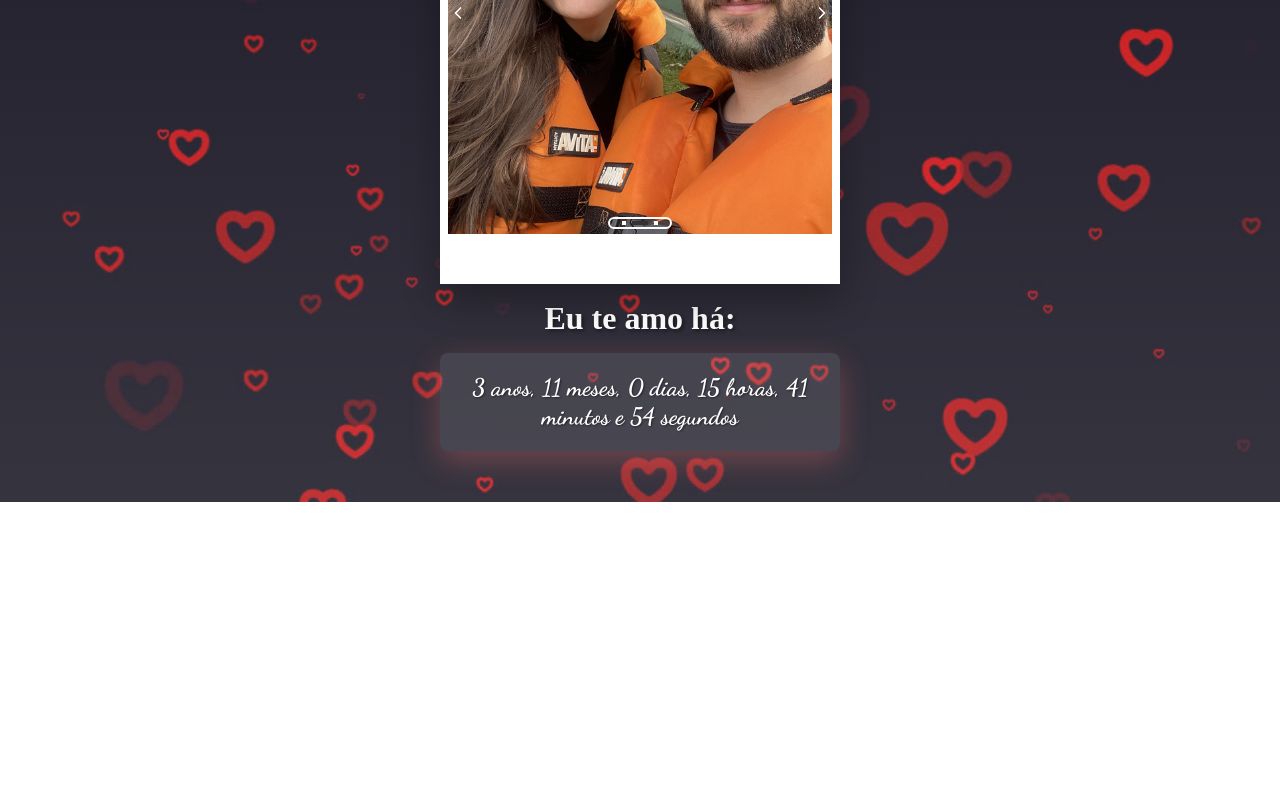
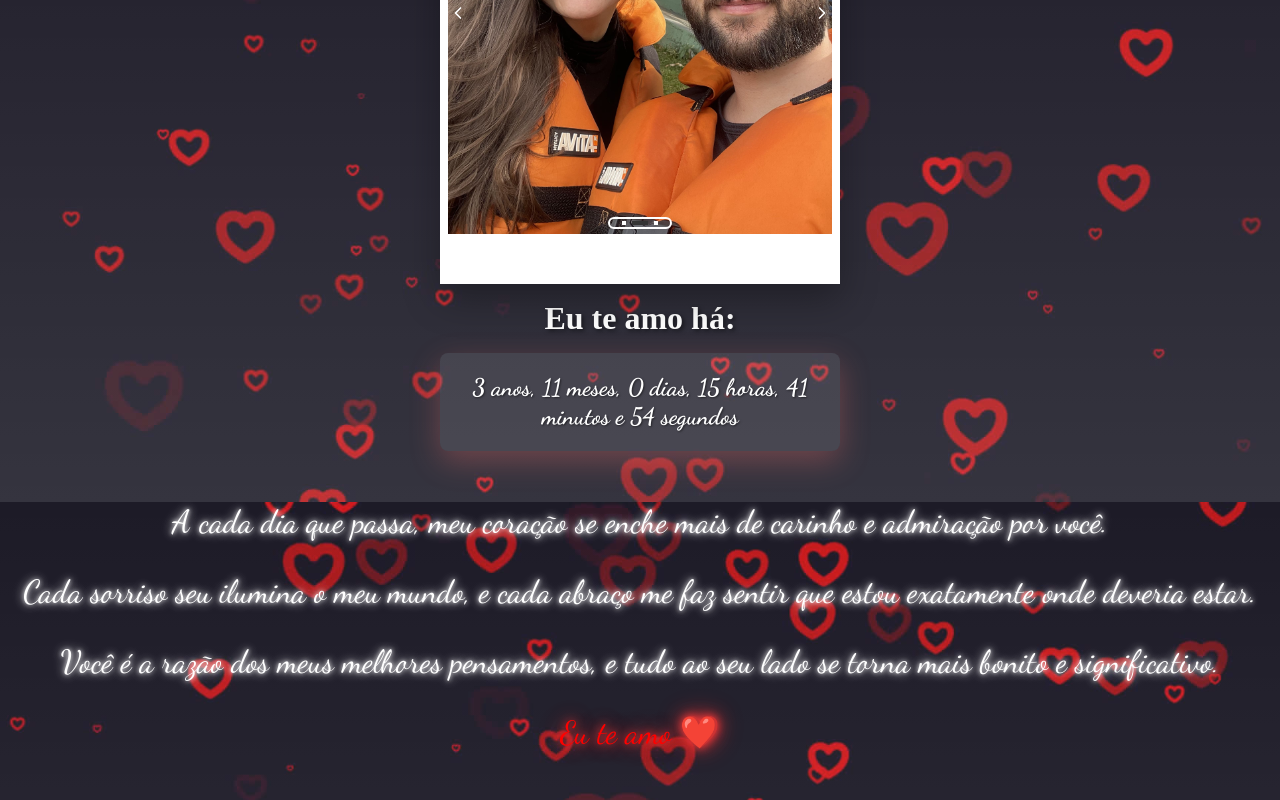
Before and after one commit to nicolasanunes/dedicatory, a Vue app: page / in a window 1280 px wide. Shown: the part 298-1098 px from the top of the page. Before the commit the page ends 800 px from the top, so only its background shows below. Built offline with nearby package versions, Linux system fonts and the light colour scheme; no server answers; a web font is replaced by a local one.

Commit message:
text added

```diff
--- a/package.json
+++ b/package.json
@@ -10,6 +10,7 @@
   "scripts": {
     "dev": "vite",
     "dev:https": "vite --host 192.168.10.19 --port 5173",
+    "dev:lhttps": "vite --host localhost --port 5173",
     "build": "vue-tsc -b && vite build",
     "preview": "vite preview"
   },
--- a/src/App.vue
+++ b/src/App.vue
@@ -694,5 +694,11 @@ onUnmounted(() => {
     <div class="time-contador">
       <h2>{{ years }} anos, {{ months }} meses, {{ days }} dias, {{ hours }} horas, {{ minutes }} minutos e {{ seconds }} segundos</h2>
     </div>
+    <div class="romantic-text">
+      <p>A cada dia que passa, meu coração se enche mais de carinho e admiração por você.</p>
+      <p>Cada sorriso seu ilumina o meu mundo, e cada abraço me faz sentir que estou exatamente onde deveria estar.</p>
+      <p>Você é a razão dos meus melhores pensamentos, e tudo ao seu lado se torna mais bonito e significativo.</p>
+      <p class="love-you-text">Eu te amo ❤️</p>
+    </div>
   </div>
 </template>
--- a/src/assets/css/layout.css
+++ b/src/assets/css/layout.css
@@ -34,9 +34,44 @@ h2 {
   text-shadow: 1px 1px 2px rgba(0, 0, 0, 0.5);
 }
 
+.romantic-text {
+  color: white;
+  font-family: 'Dancing Script';
+  font-size: 2rem;
+  text-align: center;
+  margin-top: 20px;
+  text-shadow: 1px 1px 2px rgba(0, 0, 0, 0.5);
+  animation: shine-text 1.5s ease-in-out infinite alternate;
+}
+
+.love-you-text {
+  color: red;
+  animation: shine-love-you 1.5s ease-in-out infinite alternate;
+}
+
 .time-contador h2 {
   font-size: 1.5rem;
   text-align: center;
+}
+
+/* Animation */
+
+@keyframes shine-text {
+  from {
+    text-shadow: 0 0 3px rgba(255, 255, 255, 0.7), 0 0 7px rgba(255, 255, 255, 0.5), 0 0 10px rgba(255, 255, 255, 0.3);
+  }
+  to {
+    text-shadow: 0 0 5px rgba(255, 255, 255, 1), 0 0 10px rgba(255, 255, 255, 0.7), 0 0 14px rgba(255, 255, 255, 0.5);
+  }
+}
+
+@keyframes shine-love-you {
+  from {
+    text-shadow: 0 0 5px rgba(255, 0, 0, 0.7), 0 0 10px rgba(255, 0, 0, 0.5), 0 0 20x rgba(255, 0, 0, 0.3);
+  }
+  to {
+    text-shadow: 0 0 10px rgb(255, 0, 0), 0 0 20px rgba(255, 0, 0, 0.7), 0 0 30px rgba(255, 0, 0, 0.5);
+  }
 }
 
 /* Responsividade */
@@ -64,4 +99,9 @@ h2 {
     width: 100%;
     padding: 0 10px;
   }
+
+  .romantic-text {
+    font-size: 1.2rem;
+    margin-top: 15px;
+  }
 }
--- a/vite.config.ts
+++ b/vite.config.ts
@@ -6,7 +6,7 @@ import path from 'path'
 // https://vitejs.dev/config/
 export default defineConfig({
   server: {
-    host: '192.168.10.19',
+    host: 'localhost',
     port: 5173,
     https: process.env.NODE_ENV === 'development' && fs.existsSync(path.resolve(__dirname, 'certs/192.168.10.19.pem'))
       ? {
```
